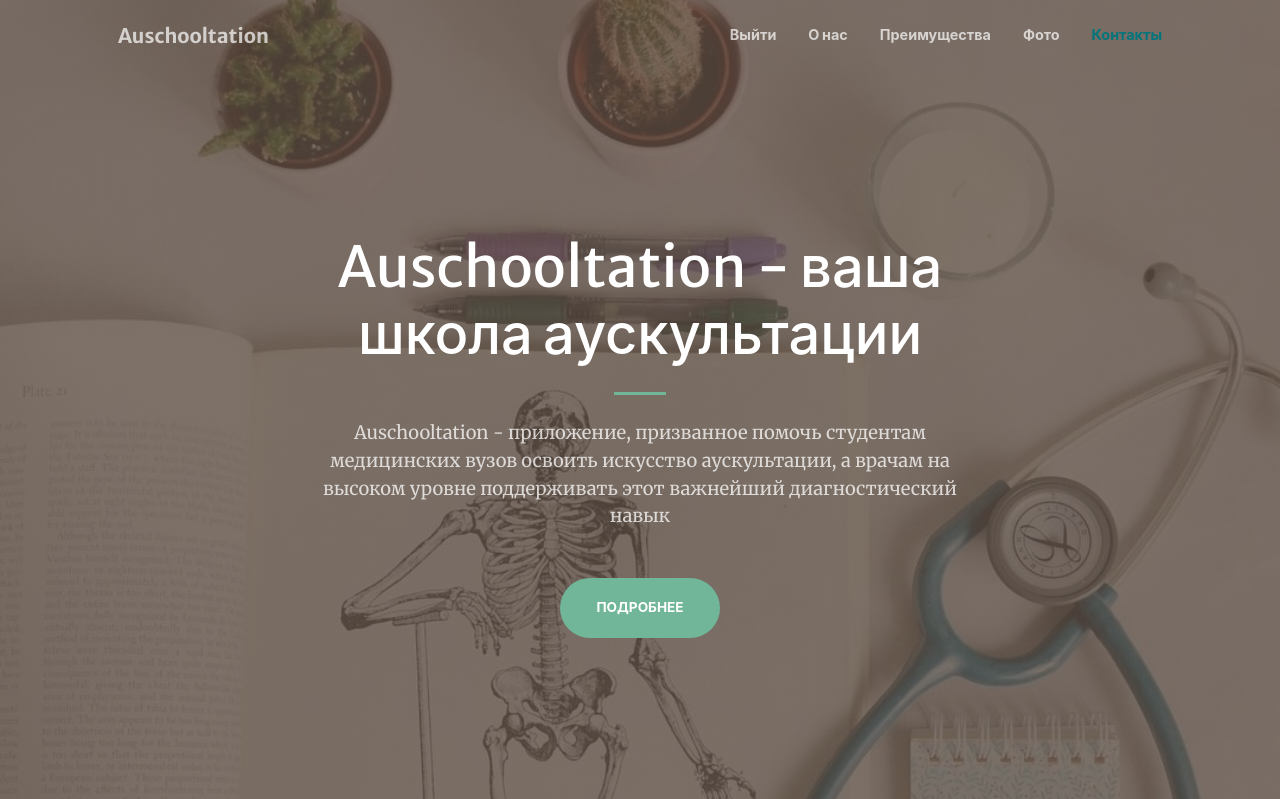
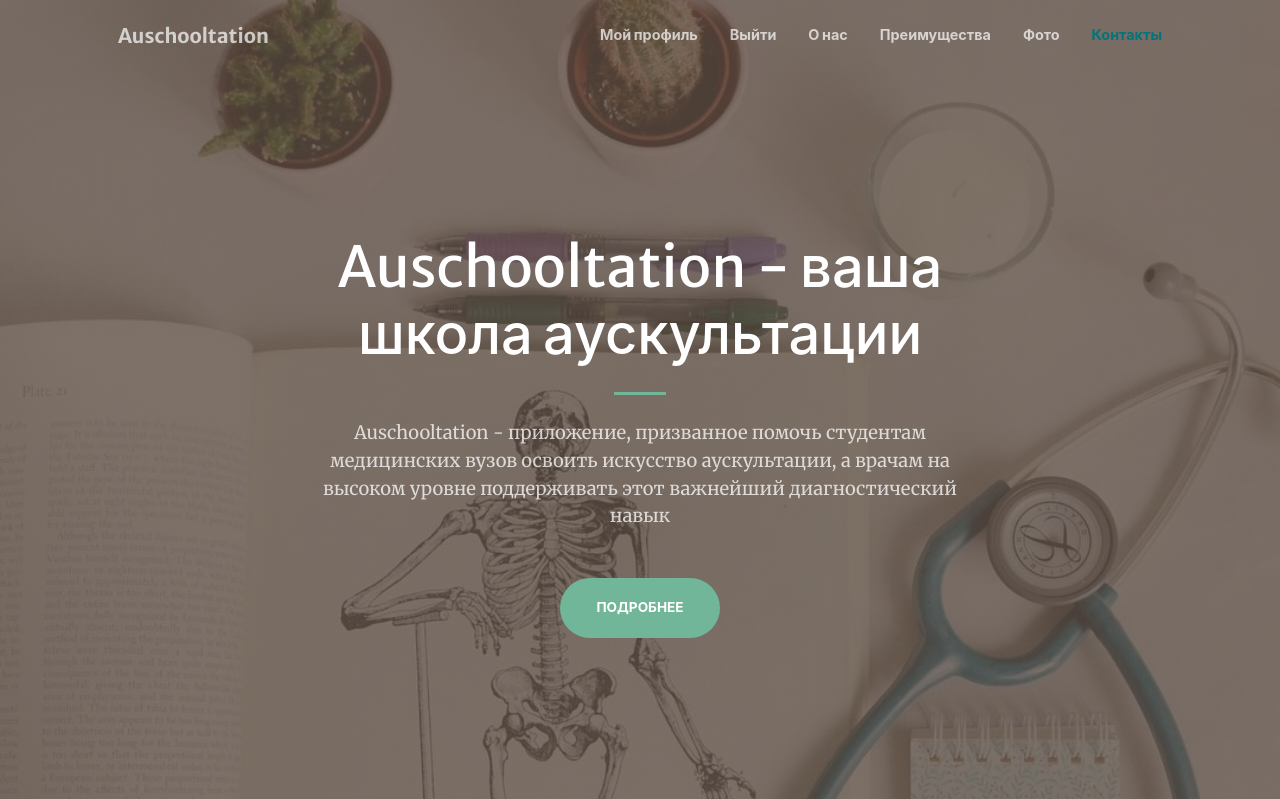
Before and after one commit to mikeeGB/auschooltation, a Django app: page / in a window 1280 px wide. Shown: the top 799 px of the page. Run offline with Django 3.2, Linux system fonts and the light colour scheme; the visitor is signed in with stand-in values (Sample User, id 1); parts of the project's set-up code (start-up, migrations or seed data) failed here and were passed over; some libraries are stand-ins or nearby versions.

Commit message:
add my profile section to home landing page

```diff
--- a/site_description/templates/site_description/home_landing.html
+++ b/site_description/templates/site_description/home_landing.html
@@ -32,6 +32,7 @@
                     <ul class="navbar-nav ms-auto my-2 my-lg-0">
 
                         {% if user.is_authenticated %}
+                            <li class="nav-item"><a class="nav-link" href="{% url 'profile' %}">Мой профиль</a></li>
                             <li class="nav-item"><a class="nav-link" href="{% url 'logout' %}">Выйти</a></li>
                         {% else %}
                         <li class="nav-item"><a class="nav-link" href="{% url 'registration_and_login' %}">Войти</a></li>
```
